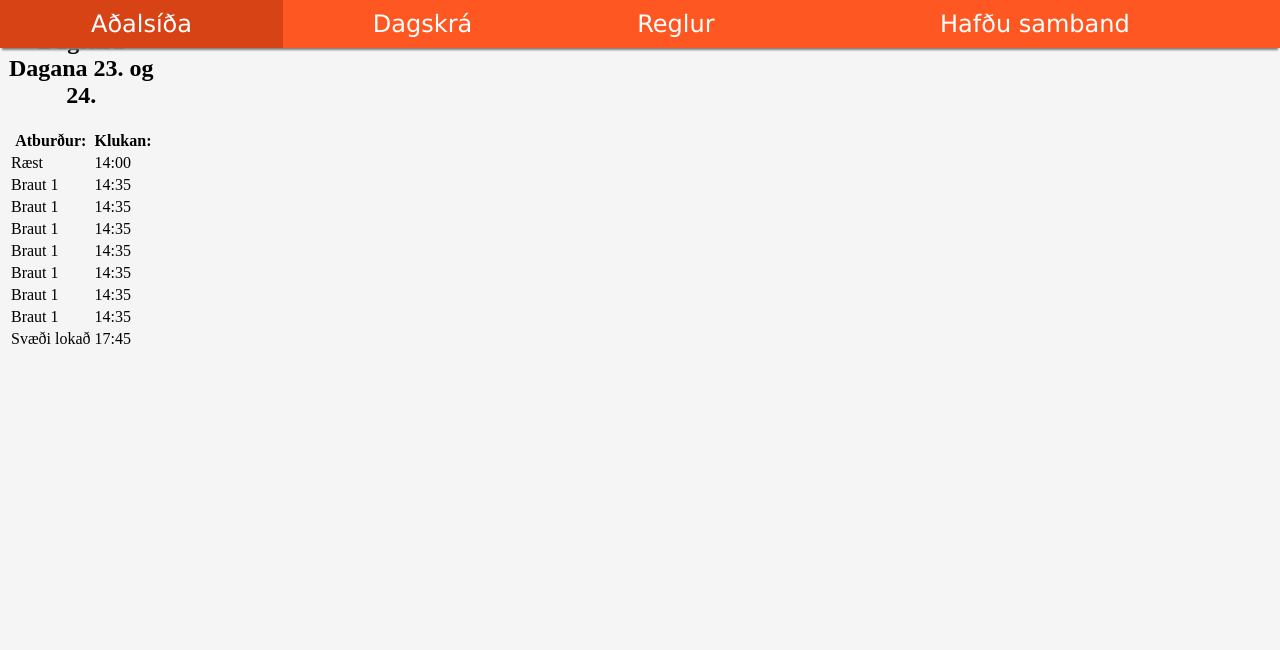
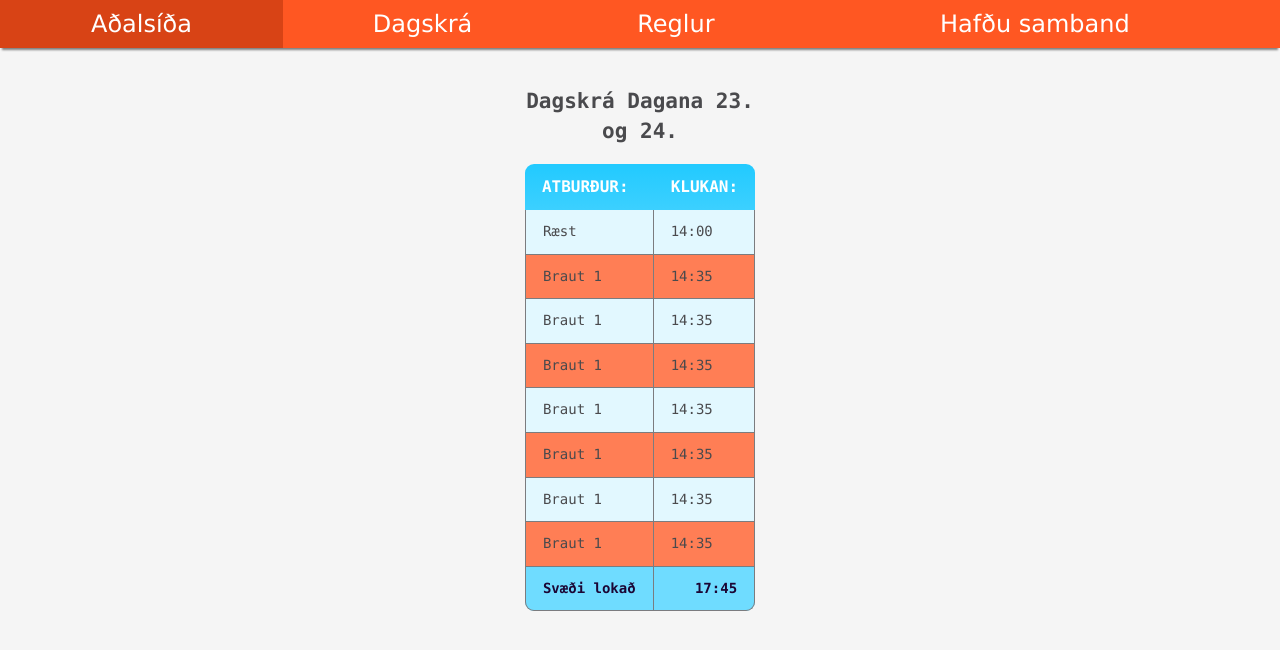
Before and after one commit to gudmunduro/VSH-hopverkefni, a PHP site: page /Dagskra/index.html in a window 1280 px wide. Shown: the top 650 px of the page. Run offline with PHP 8.4, Linux system fonts and the light colour scheme; some libraries are stand-ins or nearby versions.

Commit message:
bæti við table

```diff
--- a/WebSite/include/style.css
+++ b/WebSite/include/style.css
@@ -124,7 +124,66 @@ body
     opacity: 1;
 }
 
+/*
+    Tafla
+*/
 
+table {
+    margin:auto;
+    margin-top:5em;
+    border-collapse: separate;
+    border-spacing: 0;
+    color: #4a4a4d;
+    font: 14px/1.4 "Lucida Console", Monaco, monospace;
+}
+th,
+td {
+    padding: 12px 17px;
+    vertical-align: middle;
+}
+thead {
+	overflow: hidden;
+    background: #22caff;
+    background: linear-gradient(#22caff, #3cd0ff);
+    color: #fff;
+    font-size: 16px;
+    text-transform: uppercase;
+}
+th:first-child {
+    border-top-left-radius: 9px;
+    text-align: left;
+}
+th:last-child {
+    border-top-right-radius: 9px;
+}
+tbody tr:nth-child(even) {
+    background: #ff7e55;
+}
+tbody tr:nth-child(odd) {
+    background: #e2f8ff;
+}
+td {
+    border-bottom: 1px solid #7B7C7F;
+    border-right: 1px solid #7B7C7F;
+}
+td:first-child {
+    border-left: 1px solid #7B7C7F;
+}
+tfoot {
+    text-align: right;
+    overflow: hidden;
+}
+tfoot tr:last-child {
+    background: #6fdcff;
+    color: #1b0634;
+    font-weight: bold;
+}
+tfoot tr:last-child td:first-child {
+    border-bottom-left-radius: 9px;
+}
+tfoot tr:last-child td:last-child {
+    border-bottom-right-radius: 9px;
+}
 
 /*
     media
```
